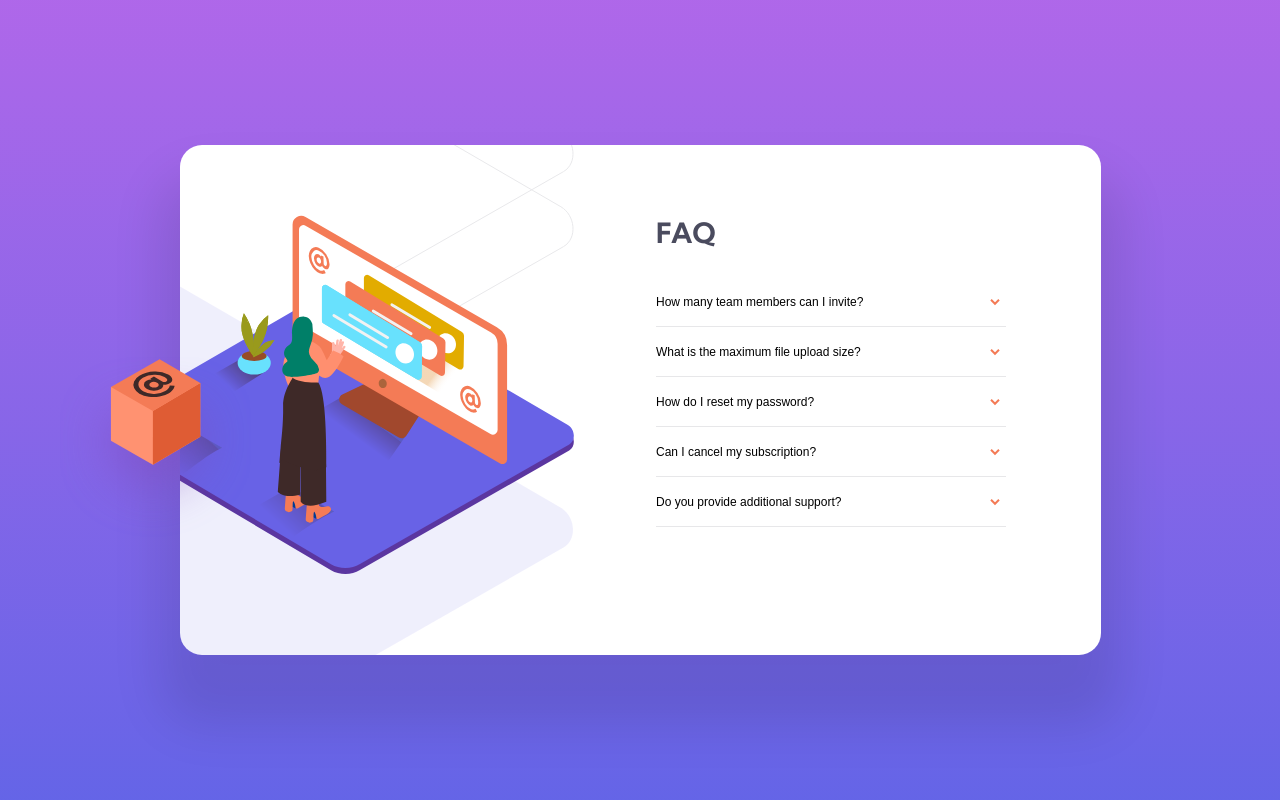
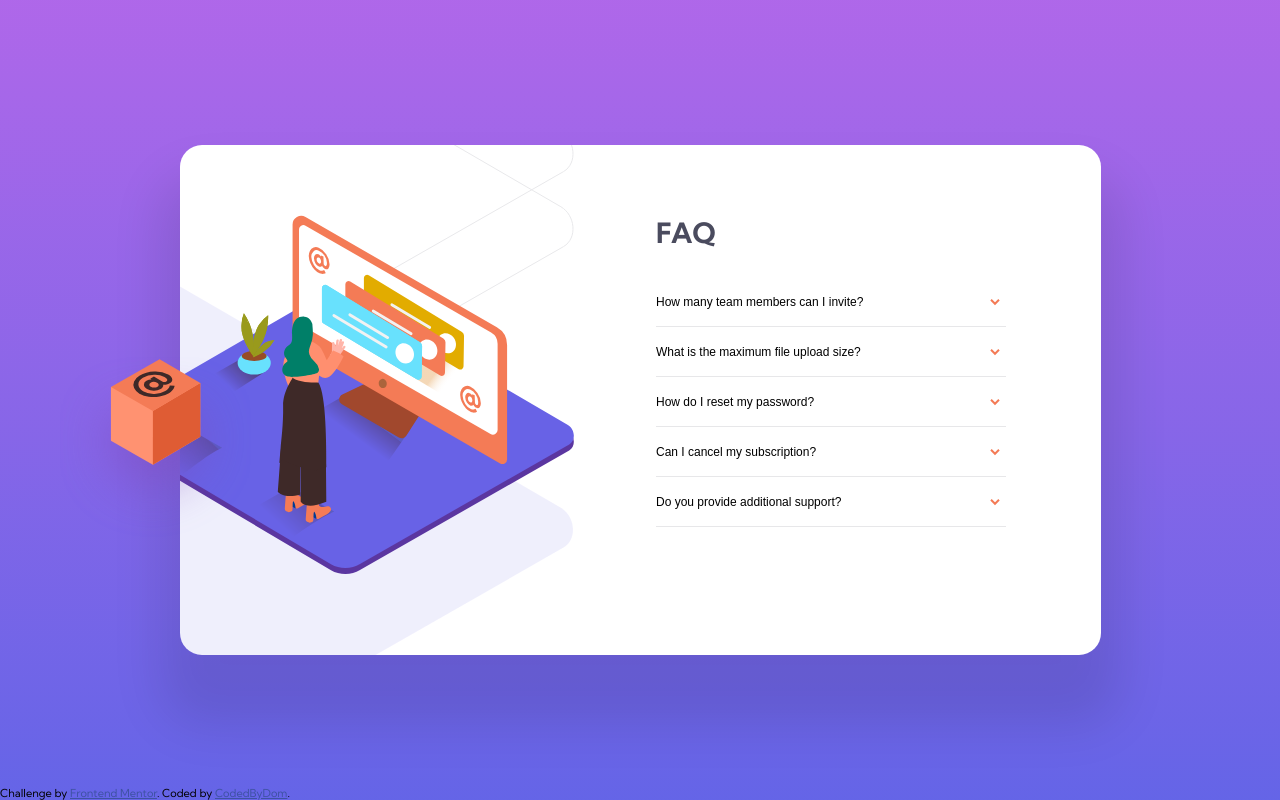
Before and after one commit to CodedByDom/faq-accordian, a plain HTML site: page index.html in a window 1280 px wide. Drawn offline with Linux system fonts and the light colour scheme.

Commit message:
attribution

```diff
--- a/index.html
+++ b/index.html
@@ -72,10 +72,10 @@
         </div>
       </div>
     </div>
-    <!-- <div class="attribution">
+  </div>
+  <div class="attribution">
     Challenge by <a href="https://www.frontendmentor.io?ref=challenge" target="_blank">Frontend Mentor</a>.
-    Coded by <a href="#">Your Name Here</a>.
-  </div> -->
+    Coded by <a href="www.github.com/codedbydom" target="_blank">CodedByDom</a>.
   </div>
   <script src="./scripts/script.js"></script>
 </body>
--- a/styles/style.css
+++ b/styles/style.css
@@ -248,3 +248,8 @@ body{
           animation: fade-in 1.5s ease-in 1 both running;
       }
 }
+
+.attribution{
+    position: absolute;
+    bottom:0;
+}
```
